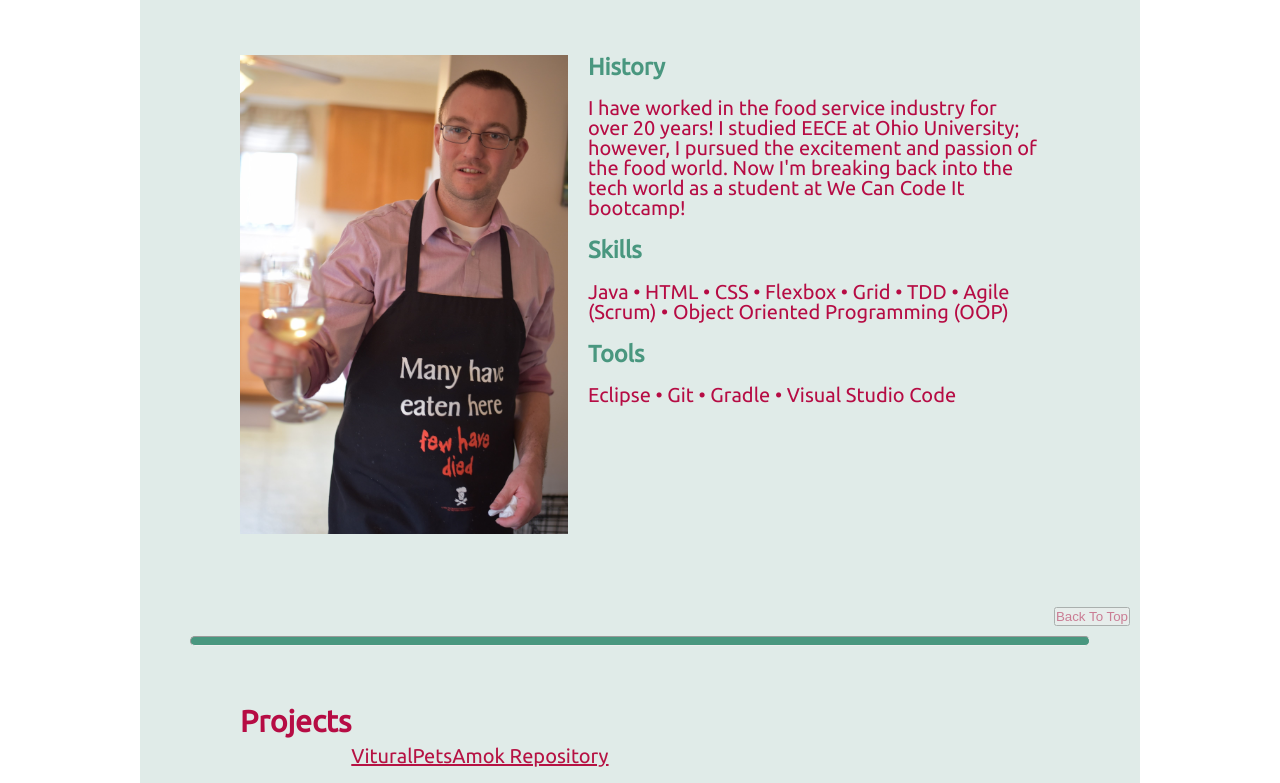
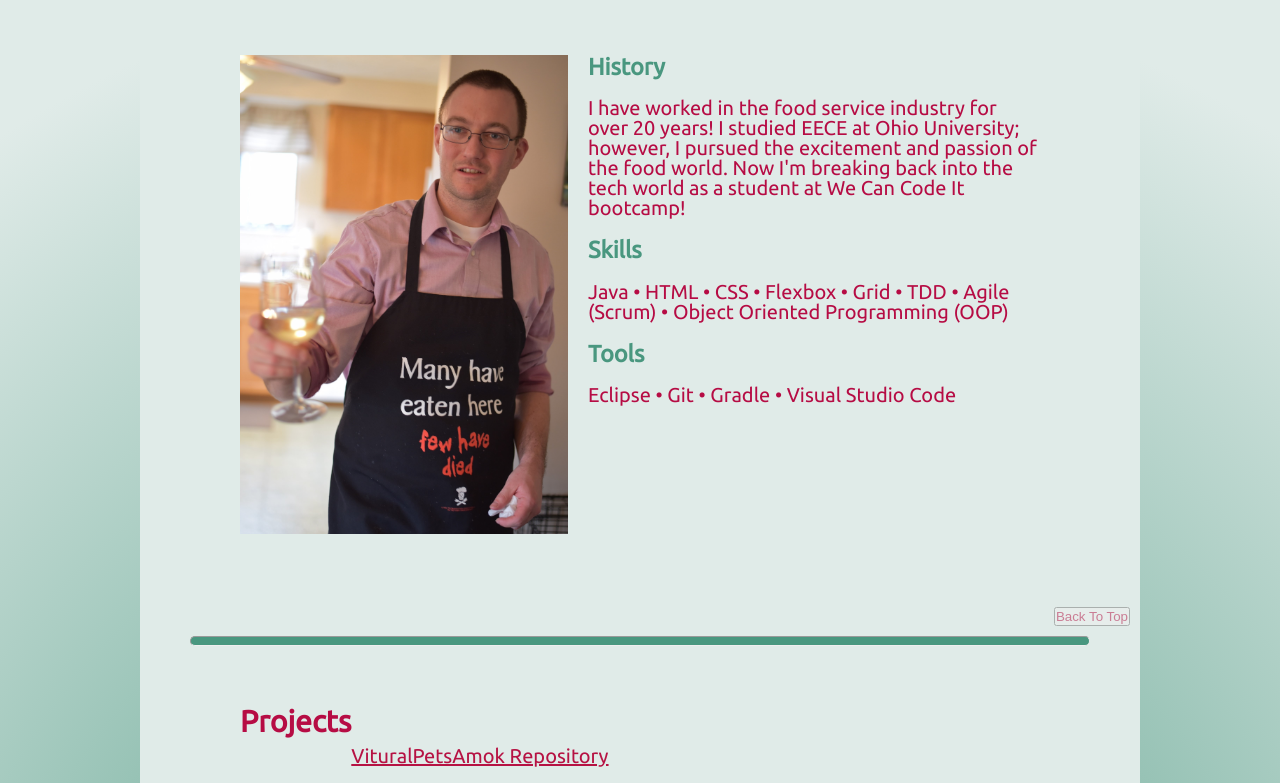
Before and after one commit to BrianBross/BrianBross.github.io, a plain HTML site: page index.html in a window 1280 px wide. Shown: the part 105-888 px from the top of the page. Drawn offline with Linux system fonts and the light colour scheme.

Commit message:
color scheme outside wrapper

```diff
--- a/css/main.css
+++ b/css/main.css
@@ -14,7 +14,11 @@ html{
     --headerbackgroundcolor: #49977f;
     font: 20px/1 "Ubuntu", sans-serif;
 }
-
+body{
+    /* background-color: #95c1b4; */
+    background: rgb(73,151,127);
+    background: radial-gradient(circle, rgba(73,151,127,1) 0%, rgba(224,235,232,1) 85%);
+}
 .wrapper{
     background-color: var(--bodybackgroundcolor);
     margin: 0 auto;
```
Also changed, not shown: index.html (+8 -6 lines).
